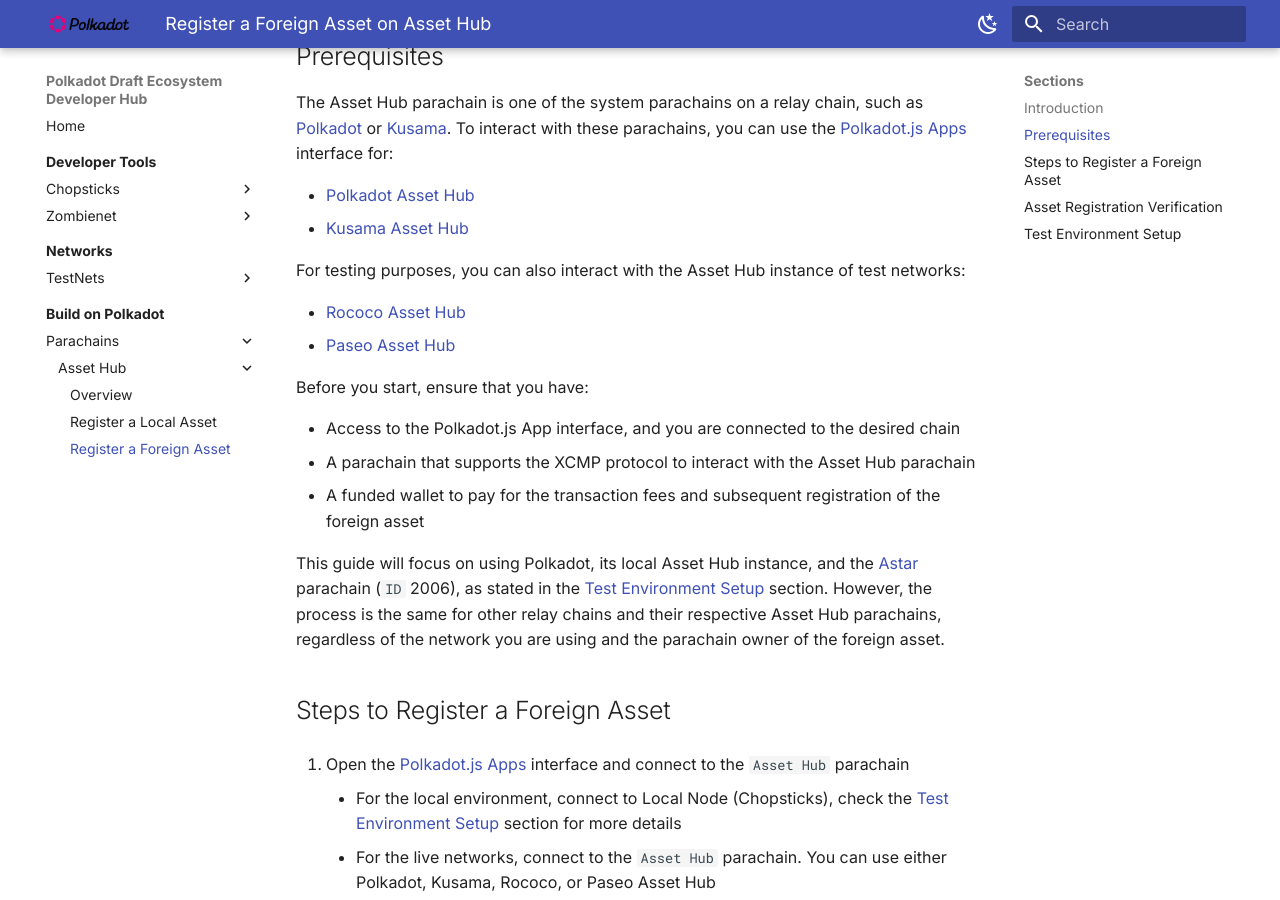
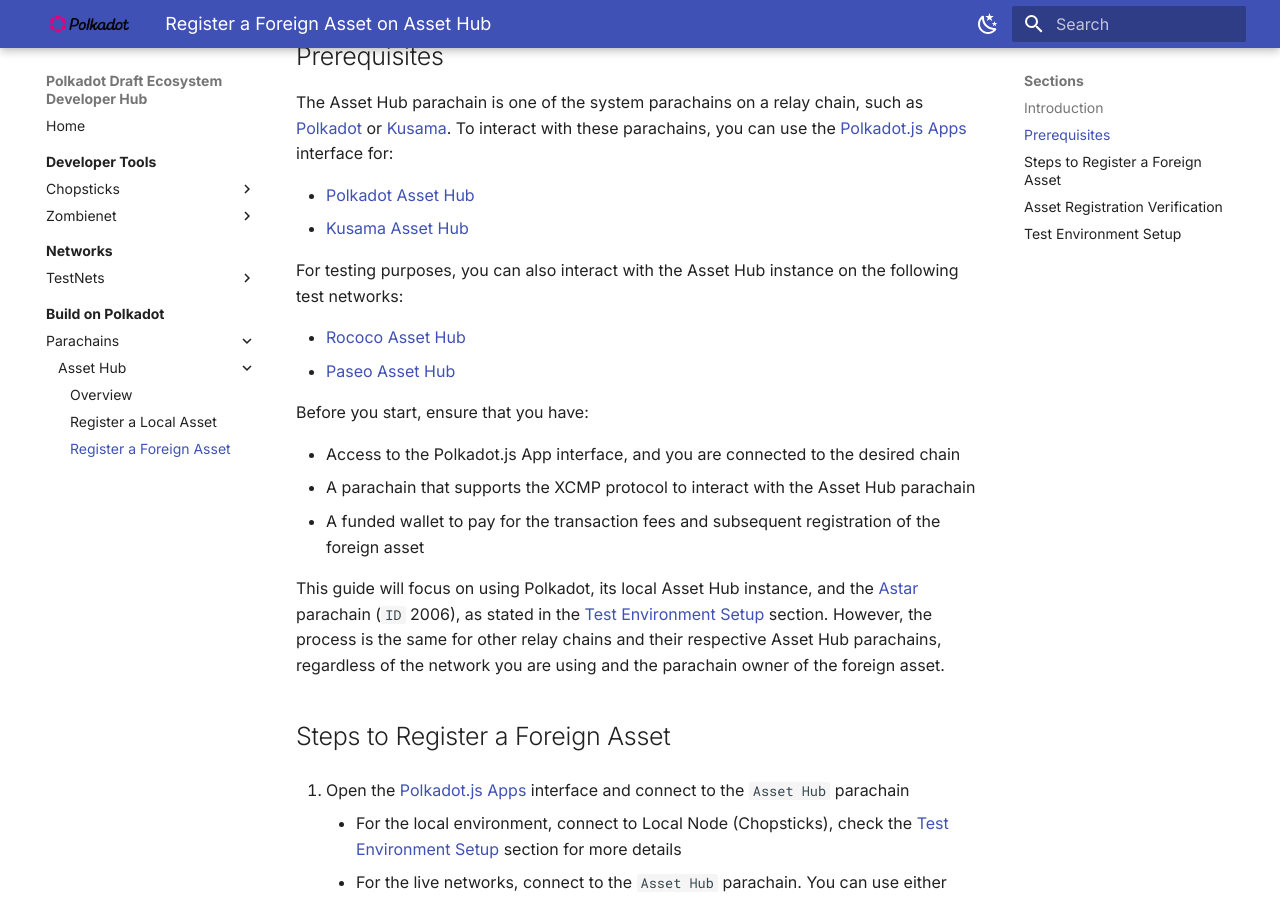
Before and after one commit to papermoonio/polkadot-ecosystem-docs-draft, an MkDocs documentation site: the page built from docs/build-on-polkadot/parachains/asset-hub/register-a-foreign-asset.md, in a window 1280 px wide and 900 px high, scrolled down 478 px. Built offline with MkDocs 1.6.1 and Material for MkDocs 9.7.7, drawn with Linux system fonts in a browser that asks for light colours.

Commit message:
Update docs/build-on-polkadot/parachains/asset-hub/register-a-foreign-asset.md
Co-authored-by: Erin Shaben <eshaben@icloud.com>

```diff
--- a/docs/build-on-polkadot/parachains/asset-hub/register-a-foreign-asset.md
+++ b/docs/build-on-polkadot/parachains/asset-hub/register-a-foreign-asset.md
@@ -18,7 +18,7 @@
 - [Polkadot Asset Hub](https://polkadot.js.org/apps/?rpc=wss%3A%2F%2Fasset-hub-polkadot-rpc.dwellir.com#/explorer){target=\_blank}
 - [Kusama Asset Hub](https://polkadot.js.org/apps/?rpc=wss%3A%2F%2Fsys.ibp.network%2Fstatemine#/explorer){target=\_blank}
 
-For testing purposes, you can also interact with the Asset Hub instance of test networks:
+For testing purposes, you can also interact with the Asset Hub instance on the following test networks:
 
 - [Rococo Asset Hub](https://polkadot.js.org/apps/?rpc=wss%3A%2F%2Fasset-hub-rococo-rpc.dwellir.com#/explorer){target=\_blank}
 - [Paseo Asset Hub](https://polkadot.js.org/apps/?rpc=wss%3A%2F%2Fpas-rpc.stakeworld.io%2Fassethub#/explorer){target=\_blank}
```
